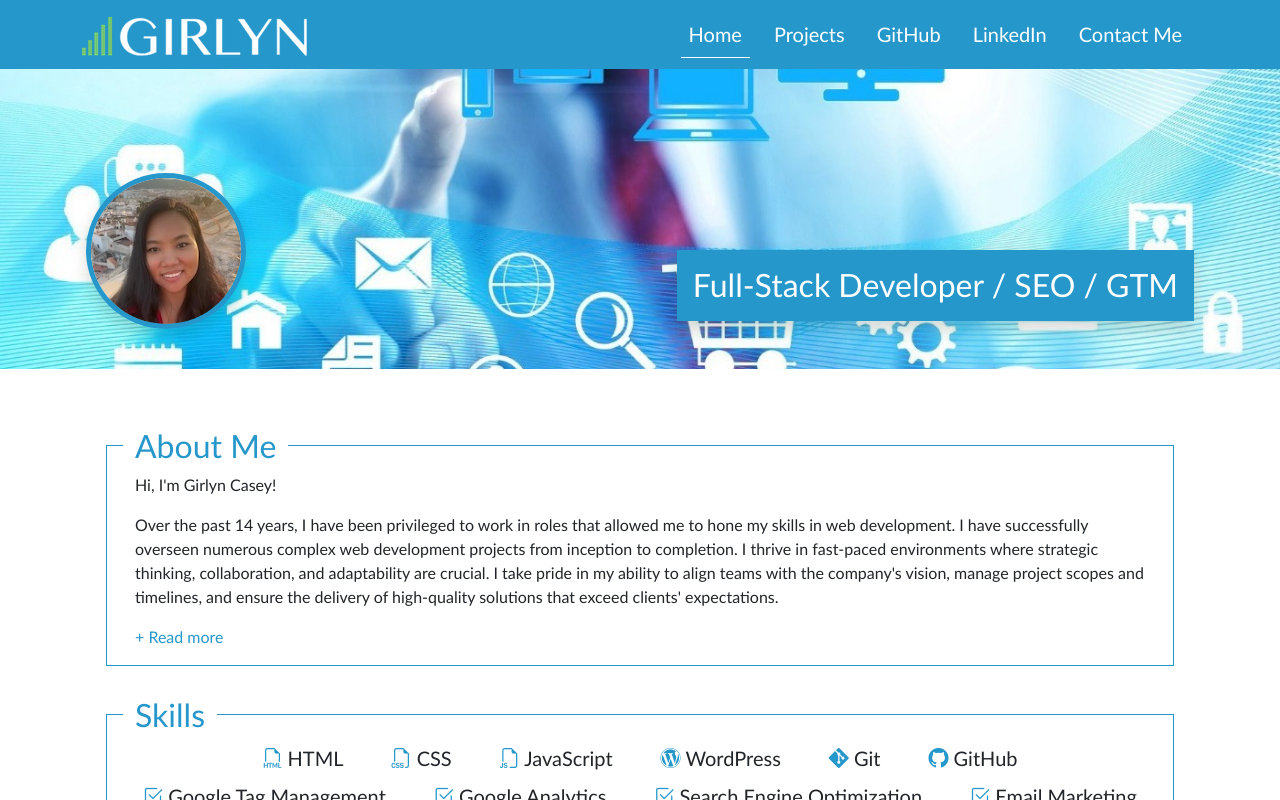
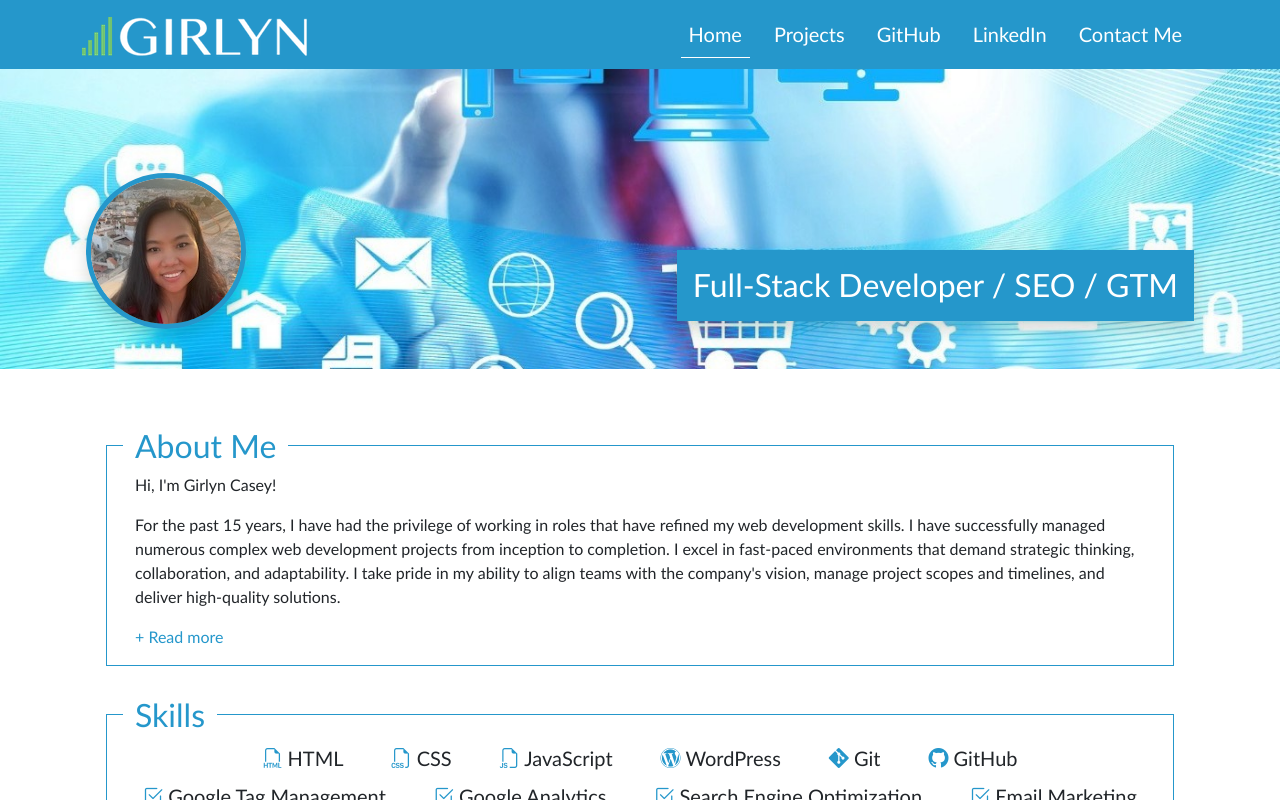
Before and after one commit to caseygirlyn/React-Portfolio, a React (Vite) app: page / in a window 1280 px wide. Shown: the top 800 px of the page. Built offline with nearby package versions, Linux system fonts and the light colour scheme.

Commit message:
update summary

```diff
--- a/src/components/Home.jsx
+++ b/src/components/Home.jsx
@@ -6,14 +6,7 @@ export default function Home() {
             <h2 className="primary-color w-auto bg-white d-flex align-items-center">About Me</h2>
             <p>Hi, I'm Girlyn Casey!</p>
             <p>
-                Over the past 14 years, I have been privileged to work in roles that
-                allowed me to hone my skills in web development. I have successfully
-                overseen numerous complex web development projects from inception to
-                completion. I thrive in fast-paced environments where strategic
-                thinking, collaboration, and adaptability are crucial. I take pride
-                in my ability to align teams with the company's vision, manage
-                project scopes and timelines, and ensure the delivery of
-                high-quality solutions that exceed clients' expectations.
+                For the past 15 years, I have had the privilege of working in roles that have refined my web development skills. I have successfully managed numerous complex web development projects from inception to completion. I excel in fast-paced environments that demand strategic thinking, collaboration, and adaptability. I take pride in my ability to align teams with the company's vision, manage project scopes and timelines, and deliver high-quality solutions.
             </p>
             <p className="collapse" id="collapseExample">
                 In addition to my professional pursuits, I find fulfillment and enrichment through a diverse array of hobbies and interests. Photography has become a passion of mine, allowing me to capture moments of beauty and tell stories through imagery, showcasing my creativity and attention to detail. I also enjoy immersing myself in nature through outdoor activities, which not only promote physical fitness but also instill in me a profound appreciation for the natural world and the importance of perseverance. Additionally, I am an avid traveler, having explored more than 20 countries and their diverse cultures and landscapes. These experiences have fostered adaptability, cultural awareness, and a global perspective, enriching my understanding of the world and enhancing my interpersonal skills. Moreover, I am passionate about trading and investing, continuously expanding my knowledge of financial markets and honing my analytical skills. These varied interests reflect my diverse skill set, curiosity, and commitment to personal growth, contributing to a well-rounded and adaptable approach to life and work.
```
